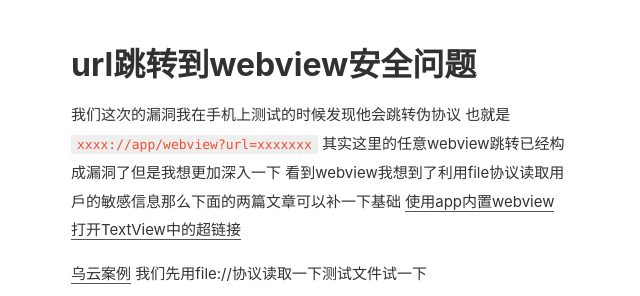
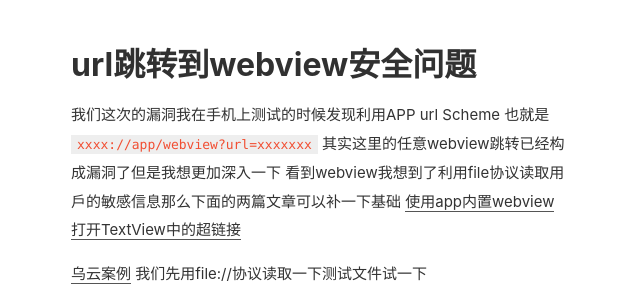
Before and after one commit to C1h2e1/c1h2e1.github.io, a Jekyll site: the page built from _posts/2018-12-3-url_redirect.md, in a window 1280 px wide and 900 px high, scrolled down 2747 px. Shown: the part 155-451 px from the top of the window, without its empty margins (319-959 px from the left). Built offline with Jekyll 4.4.1, drawn with Linux system fonts in a browser that asks for light colours; comment, search, counter and statistics services are not loaded.

Commit message:
Update 2018-12-3-url_redirect.md

```diff
--- a/_posts/2018-12-3-url_redirect.md
+++ b/_posts/2018-12-3-url_redirect.md
@@ -58,7 +58,7 @@ http:\\\//baidu.com
 这样的都会跳转到百度
 
 #	url跳转到webview安全问题
-我们这次的漏洞我在手机上测试的时候发现他会跳转伪协议
+我们这次的漏洞我在手机上测试的时候发现利用APP url Scheme
 也就是`xxxx://app/webview?url=xxxxxxx`
 其实这里的任意webview跳转已经构成漏洞了但是我想更加深入一下
 看到webview我想到了利用file协议读取用戶的敏感信息那么下面的两篇文章可以补一下基础
```
